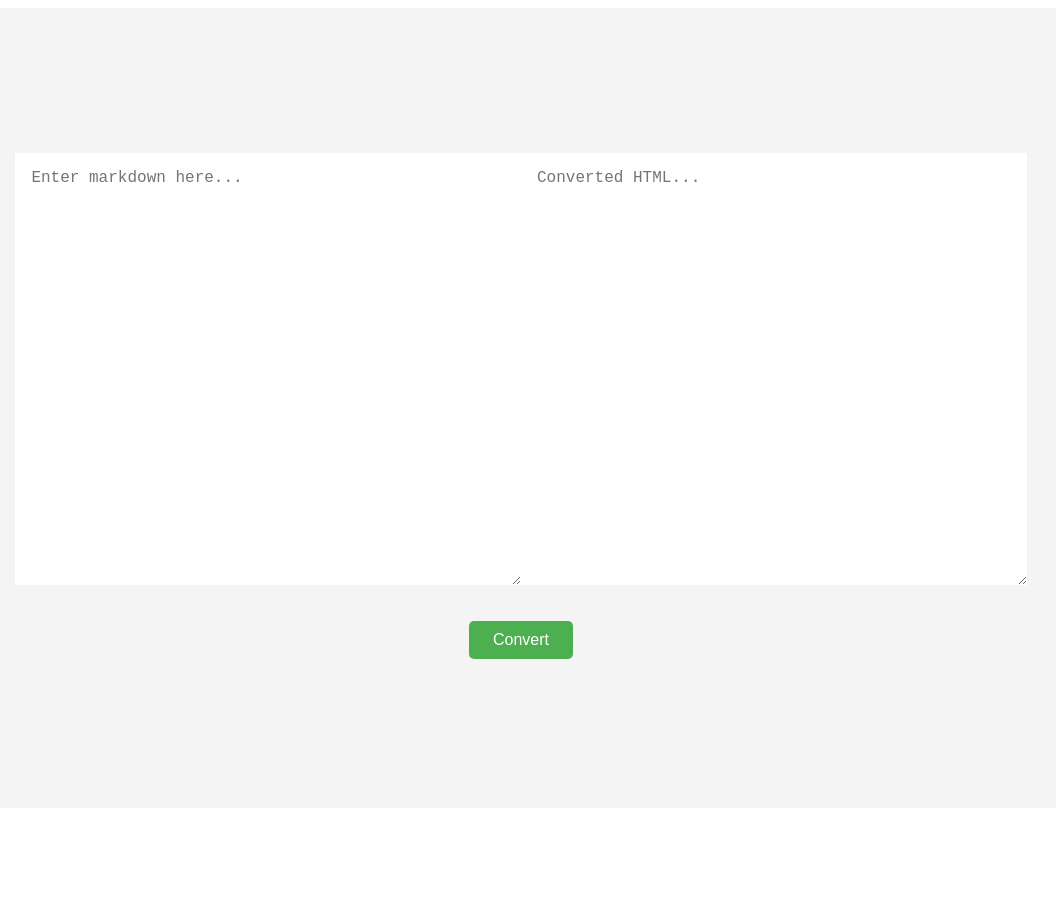
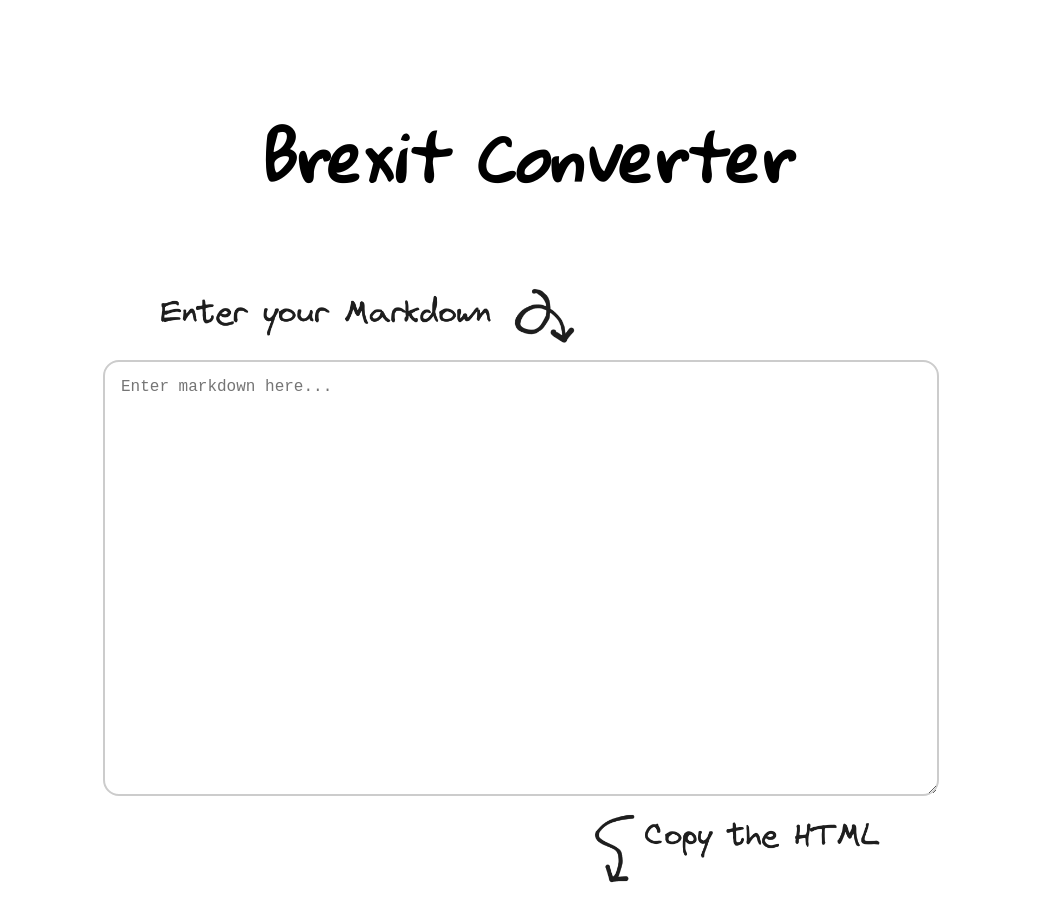
Before and after one commit to RATIU5/btech-brexit, a website built with Vite: page index.html in a window 1280 px wide. Shown: the top 897 px of the page, without its empty margins (119-1175 px from the left). Before the commit the page ends 816 px from the top, so only its background shows below. Built offline with nearby package versions, Linux system fonts and the light colour scheme.

Commit message:
add: nice lil interface

```diff
--- a/index.html
+++ b/index.html
@@ -4,27 +4,41 @@
     <meta charset="UTF-8" />
     <link rel="icon" type="image/svg+xml" href="/vite.svg" />
     <meta name="viewport" content="width=device-width, initial-scale=1.0" />
+    <link rel="preconnect" href="https://fonts.googleapis.com" />
+    <link rel="preconnect" href="https://fonts.gstatic.com" crossorigin />
+    <link
+      href="https://fonts.googleapis.com/css2?family=Gloria+Hallelujah&display=swap"
+      rel="stylesheet"
+    />
     <link rel="stylesheet" href="/src/main.css" />
     <link rel="stylesheet" href="/src/brexit.css" />
     <title>Brexit</title>
   </head>
   <body>
     <div class="mainContainer">
-      <div class="container">
+      <h2 class="play"><i>Brexit Converter</i></h2>
+      <div class="img-container enter-img">
+        <img src="./enter.png" alt="enter the markdown" />
+      </div>
       <textarea
         id="input"
         class="input"
         placeholder="Enter markdown here..."
       ></textarea>
+      <div class="img-container copy-img">
+        <img src="./copy.png" alt="copy the html" />
+      </div>
+
       <textarea
         id="output"
         class="output"
         placeholder="Converted HTML..."
+        disabled
       ></textarea>
+      <div class="img-container see-img">
+        <img src="./see.png" alt="see the result" />
       </div>
-      <button id="convert" class="convert-button">Convert</button>
     </div>
-
     <div id="app"></div>
     <script type="module" src="/src/main.ts"></script>
   </body>
--- a/src/main.css
+++ b/src/main.css
@@ -1,58 +1,82 @@
 .mainContainer {
   font-family: Arial, sans-serif;
-  background-color: #f4f4f4;
   margin: 0;
   padding: 0;
   display: flex;
-  justify-content: center;
   align-items: center;
-  height: 100vh;
   flex-direction: column;
+  max-width: 52rem;
+  padding: 2rem;
+  margin: 0 auto;
 }
 
-.container {
+.play {
+  font-size: 4rem;
+  margin-bottom: 4rem;
+  font-weight: 700;
+  font-family: "Gloria Hallelujah", cursive;
+}
+
+.img-container {
+  width: 100%;
   display: flex;
+}
+
+.copy-img {
+  justify-content: flex-end;
+}
+
+.see-img {
+  justify-content: center;
+}
+
+.img-container img {
+  display: block;
+  position: relative;
+  margin: 0 3rem;
+}
+
+.enter-img img {
+  height: 60px;
+}
+
+.copy-img img {
+  height: 72px;
+  right: 0;
+}
+
+.see-img img {
+  height: 80px;
+}
+
+.text-container {
+  display: flex;
+  flex-direction: column;
+  align-items: center;
   justify-content: space-between;
   width: 80%;
   margin-bottom: 2rem;
 }
 
-.box {
-  width: 48%;
-  background-color: #fff;
-  border-radius: 5px;
-  box-shadow: 0px 0px 10px rgba(0, 0, 0, 0.1);
-}
-
 .input,
 .output {
   width: 100%;
+  max-width: 50rem;
   height: 400px;
   border: none;
   outline: none;
   padding: 1rem;
   font-size: 16px;
   font-family: monospace;
+  margin: 1rem;
+  border: 2px solid #ccc;
+  border-radius: 1rem;
 }
 
-.convert-button {
-  background-color: #4caf50;
-  color: white;
-  border: none;
-  padding: 10px 24px;
-  text-align: center;
-  text-decoration: none;
-  display: inline-block;
-  font-size: 16px;
-  margin: 4px 2px;
-  cursor: pointer;
-  border-radius: 5px;
-  transition: background-color 0.3s ease;
-}
-
-.convert-button:hover {
-  background-color: #45a049;
+.icon {
+  width: 100px;
 }
 #app {
   font-family: Arial, Helvetica, sans-serif;
+  margin-bottom: 8rem;
 }
--- a/src/main.ts
+++ b/src/main.ts
@@ -2,9 +2,8 @@ import { brexit } from "./brexit";
 
 const inputEl = document.querySelector("#input");
 const outputEl = document.querySelector("#output");
-const convertEl = document.querySelector("#convert");
 
-convertEl?.addEventListener("click", () => {
+inputEl?.addEventListener("input", () => {
   const prefix = "btech-brexit";
   const input = (inputEl as any)?.value;
   let res = "";
@@ -19,6 +18,7 @@ convertEl?.addEventListener("click", () => {
   console.log(documentContent);
   const appElement = document.querySelector("#app");
   if (appElement) {
+    appElement.innerHTML = "";
     Array.from(documentContent.body.children).forEach((child) => {
       appElement.appendChild(child);
     });
```
Also changed, not shown: public/copy.png (added), public/enter.png (added), public/see.png (added). Lines whose indentation alone changed are shown as unchanged.
